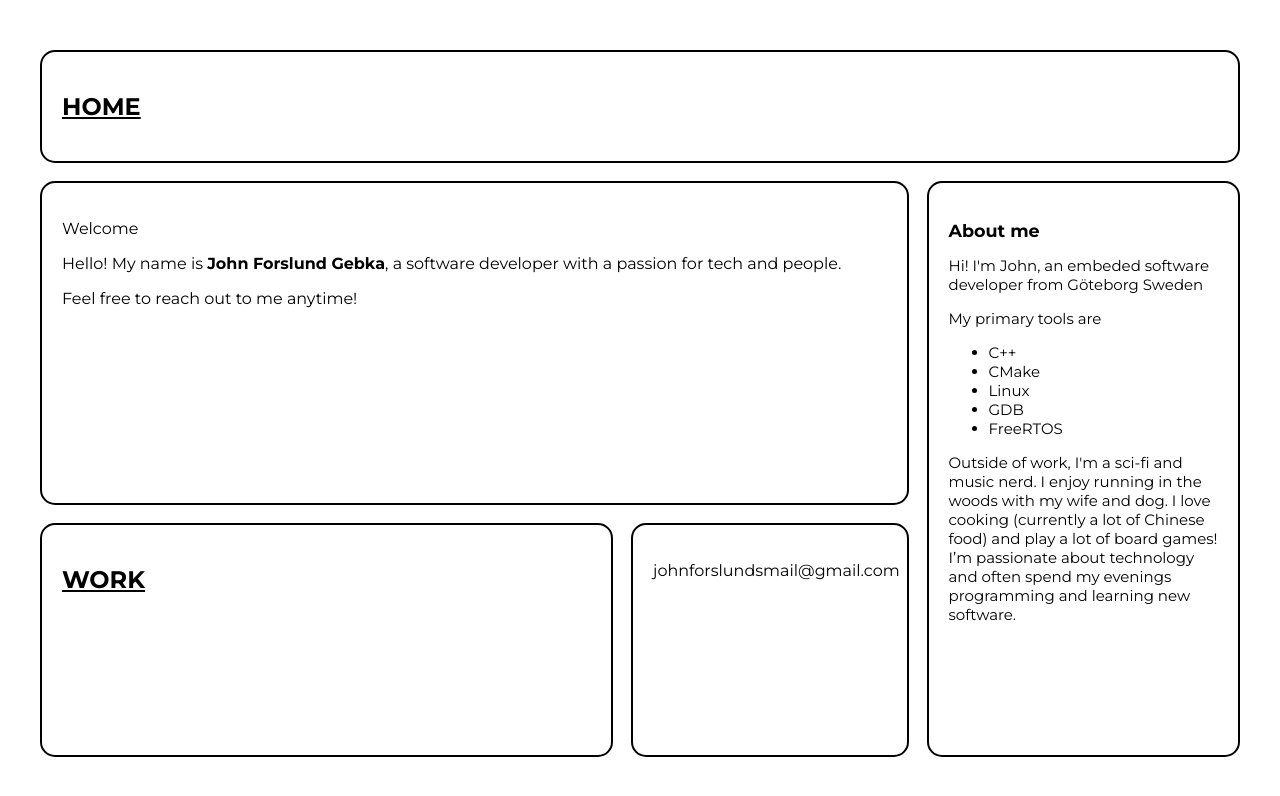
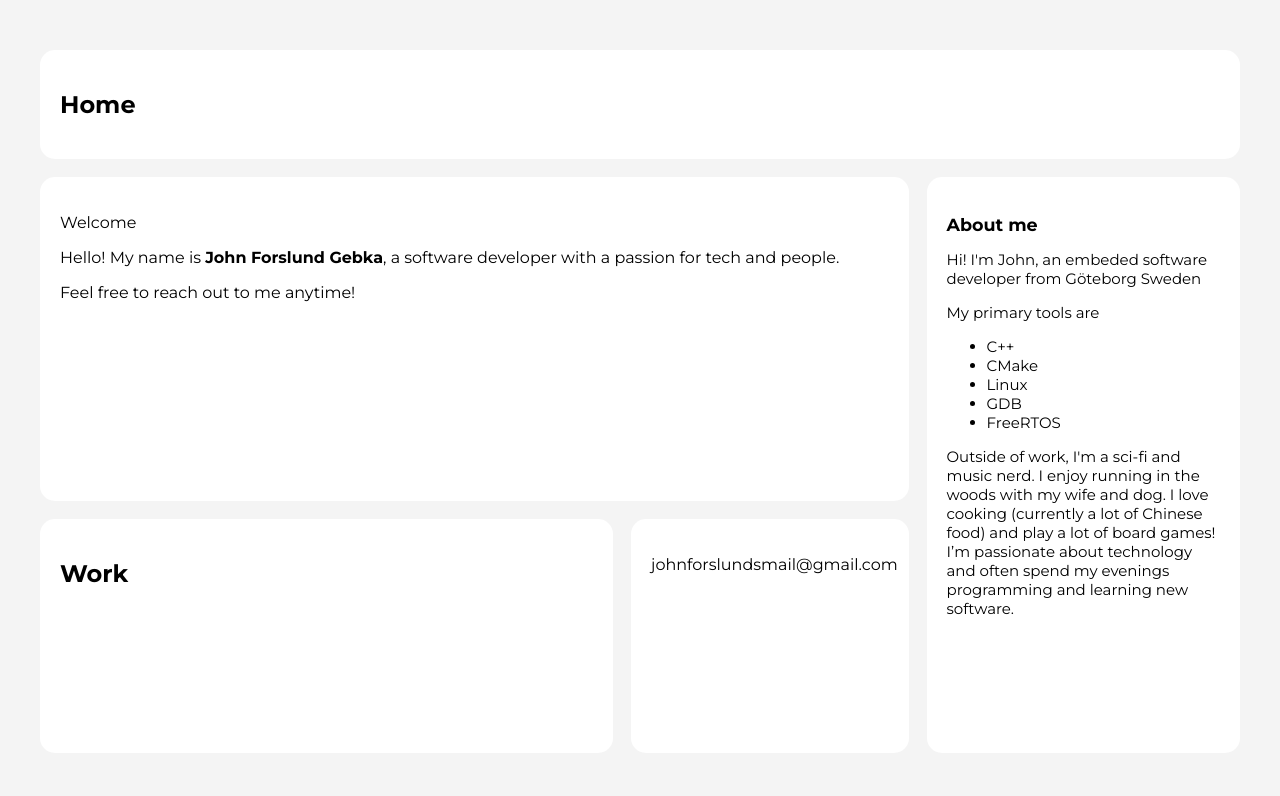
Before and after one commit to JohnForslundGebka/Johnsweb, a plain HTML site: page index.html in a window 1280 px wide. Drawn offline with Linux system fonts and the light colour scheme.

Commit message:
remove borders around grid elements

```diff
--- a/index.html
+++ b/index.html
@@ -15,7 +15,7 @@
 <body>
   <div class="grid-container">
     <header class="grid-item">
-      <a href="index.html"> <h2>HOME</h2></a>
+      <a href="index.html"> <h2>Home</h2></a>
     </header>
     <main>
        <section class="grid-item" id="welcome">
@@ -44,7 +44,7 @@
        </section>
 
        <section class="grid-item" id="Work">
-        <a href="work.html"><h2>WORK</h2></a>
+        <a href="work.html"><h2>Work</h2></a>
        </section>
 
        <section class="grid-item" id="Contact">
--- a/style.css
+++ b/style.css
@@ -11,10 +11,11 @@
  .grid-item {
      background-color: rgb(255, 255, 255);
      padding: 20px;
-     border: 2px solid #000000;
+   /*  border: 2px solid #000000; */
      border-radius: 15px;
    /*  box-shadow: 2px 2px 5px rgba(0, 0, 0, 0.1); */
  }
+
 
  h3 {
      margin-bottom: 1px;
@@ -24,7 +25,7 @@ body {
     font-family: "Montserrat", sans-serif;
         font-optical-sizing: auto;
 
-    background-color:rgb(255, 255, 255)
+    background-color:rgb(244, 244, 244)
 }
 
  main {
@@ -90,10 +91,14 @@ body {
         grid-row: 40 / 45;
  }
 
- /*Color of links */
+ a{
+    text-decoration: none;
+    color:#000000
 
- a{
-    color:#000000
+ }
+
+ a:hover{
+    color: rgb(115, 23, 48);
  }
 
  .github-icon i {
```
